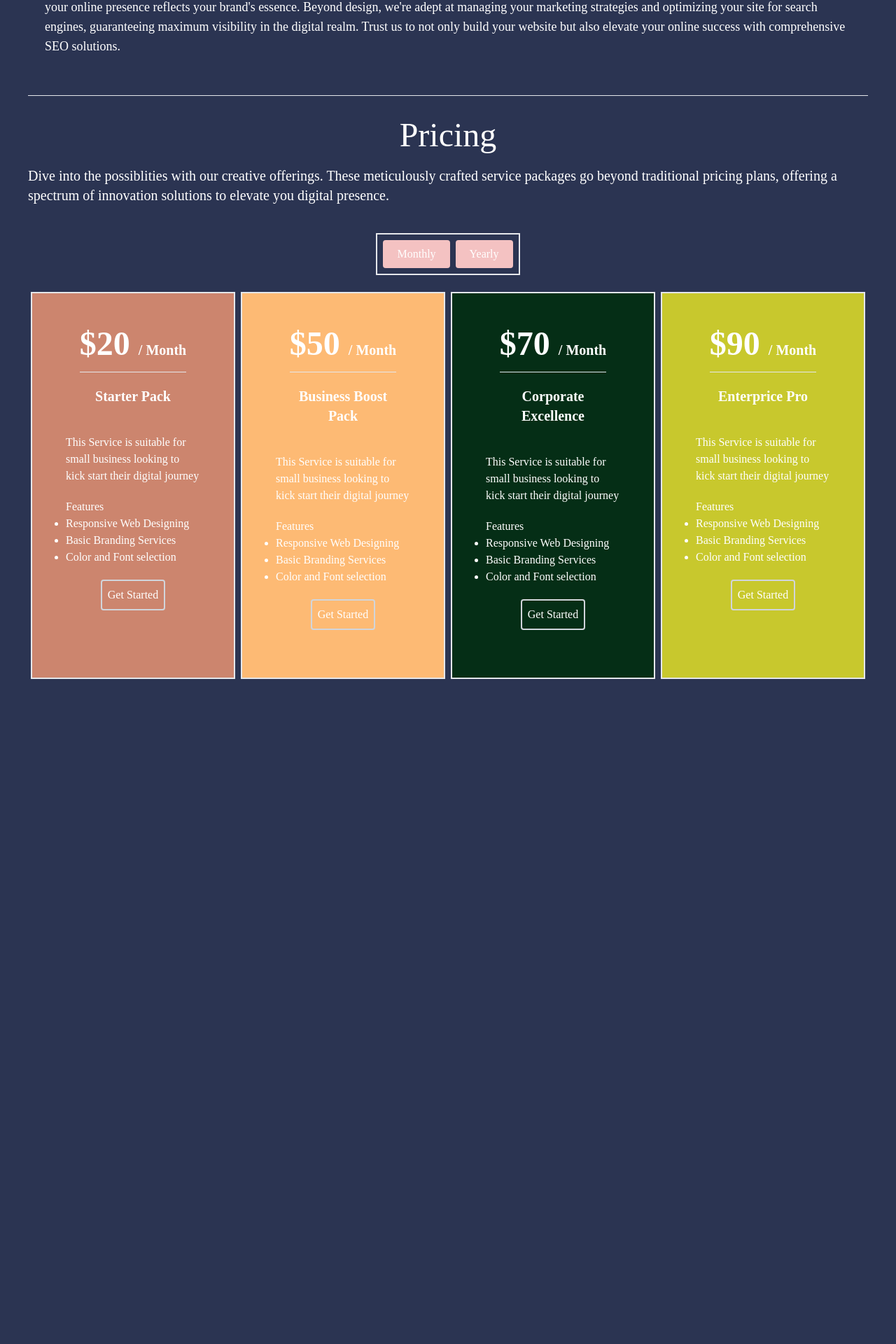
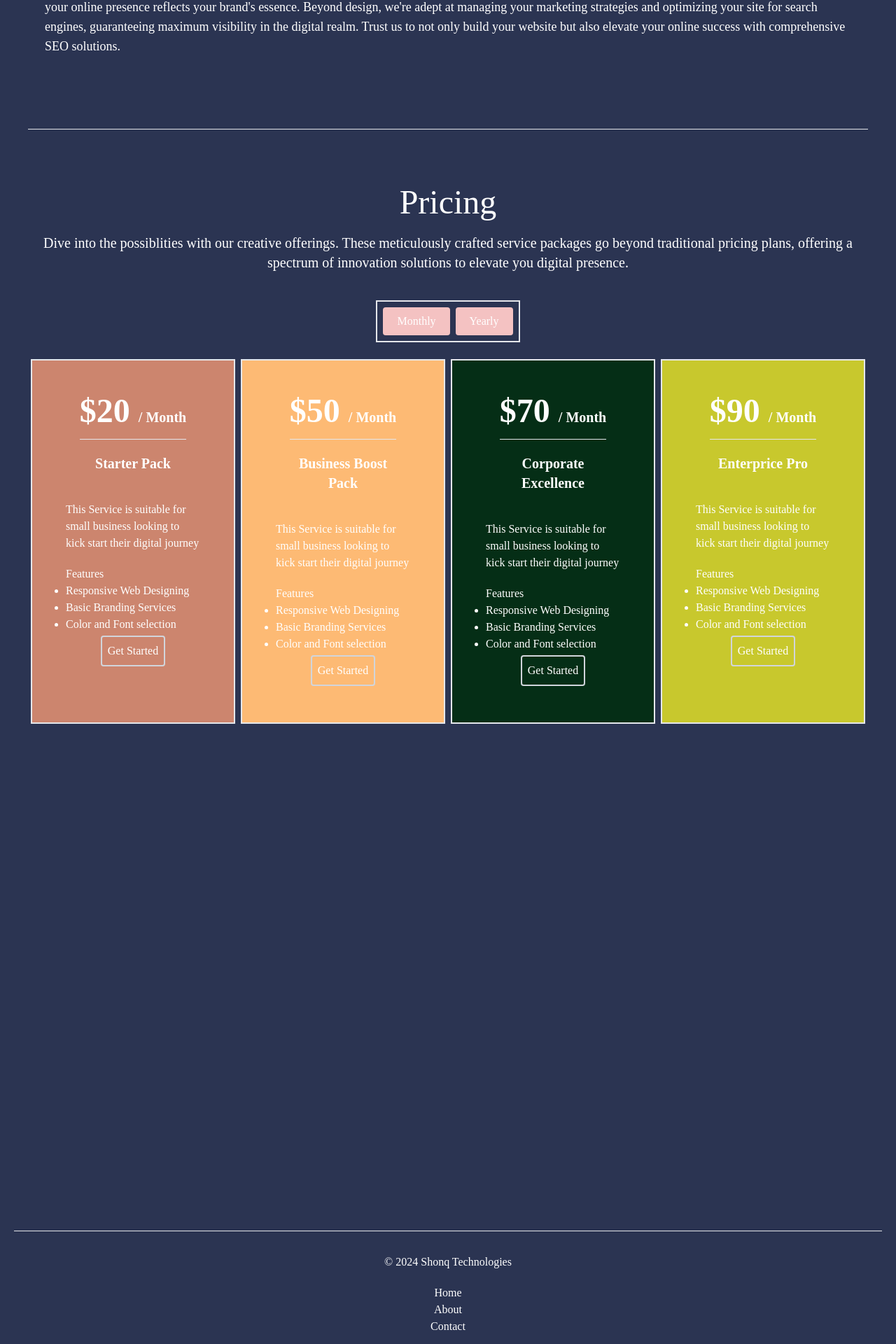
Before and after one commit to gkhayer/sample1, a React (Vite) app: page /monthly in a window 1280 px wide. Shown: the part 816-2736 px from the top of the page at 70% size. Before the commit the page ends 1850 px from the top, so only its background shows below. Built offline with nearby package versions, Linux system fonts and the light colour scheme.

Commit message:
add footer

```diff
--- a/src/Layouts/RootLayout.tsx
+++ b/src/Layouts/RootLayout.tsx
@@ -1,13 +1,16 @@
 import { NavLink, Outlet } from "react-router-dom";
 import Breadcrumbs from "../components/Breadcrumbs";
-import '../style/Header.css'
+import "../style/Header.css";
+import Footer from "../pages/Footer";
 
 const RootLayout = () => {
   return (
     <div className="root-layout">
       <header>
         <nav>
-          <h1><a href='/monthly'>Logo</a></h1>
+          <h1>
+            <a href="/monthly">Logo</a>
+          </h1>
           <NavLink to="/monthly">Home</NavLink>
           <NavLink to="about">About</NavLink>
           {/* <NavLink to="addblog">Add Blog</NavLink> */}
@@ -20,6 +23,7 @@ const RootLayout = () => {
       <main>
         <Outlet />
       </main>
+      <Footer />
     </div>
   );
 };
--- /dev/null
+++ b/src/pages/Footer.tsx
@@ -0,0 +1,28 @@
+import { Link } from "react-router-dom";
+
+const Footer = () => {
+  return (
+    <div>
+      <hr className="mt-[45rem] h-px my-8 bg-gray-200 border-0 dark:bg-gray-700"></hr>
+
+      <footer>
+        <p>&copy; 2024 Shonq Technologies</p>
+        <nav>
+          <ul>
+            <li>
+              <Link to="/">Home</Link>
+            </li>
+            <li>
+              <Link to="/about">About</Link>
+            </li>
+            <li>
+              <Link to="/contact">Contact</Link>
+            </li>
+          </ul>
+        </nav>
+      </footer>
+    </div>
+  );
+};
+
+export default Footer;
--- a/src/pages/Help/Faq.tsx
+++ b/src/pages/Help/Faq.tsx
@@ -5,8 +5,8 @@ const faq = () => {
   return (
     <div className="w-full h-screen">
       <div className="p-4">
-          {faqs.map((faq) => (
-            <Accordion question={faq.question} answer={faq.answer} />
+          {faqs.map((faq, key) => (
+            <Accordion key={key} question={faq.question} answer={faq.answer} />
           ))}
       </div>
     </div>
--- a/src/pages/Home.tsx
+++ b/src/pages/Home.tsx
@@ -68,7 +68,7 @@ const Home = () => {
         your online success with comprehensive SEO solutions.
       </p>
 
-      <hr className="h-px my-8 bg-gray-200 border-0 dark:bg-gray-700"></hr>
+      <hr className="h-px my-[5rem] bg-gray-200 border-0 dark:bg-gray-700"></hr>
       <SelectPackageTypeInfo />
     </>
   );
--- a/src/pages/HomeComponents/MonthlyPackage.tsx
+++ b/src/pages/HomeComponents/MonthlyPackage.tsx
@@ -53,8 +53,8 @@ const packages = [
 
 const MonthlyPackage = () => {
   return (
-    <div className="grid grid-cols-2 lg:grid-cols-4 md:grid-cols-2 sm:grid-cols-2 text-center border-indigo-500">
-      {packages.map((pack) => (
+    <div className="grid grid-cols-4 xl:grid-cols-4 lg:grid-cols-4 md:grid-cols-2 sm:grid-cols-1 text-center">
+      {packages.map((pack, key) => (
         <PackageCards
         price={pack.price}
         packTitle={pack.packTitle}
@@ -62,6 +62,7 @@ const MonthlyPackage = () => {
         features={pack.features}
         bgColor={pack.bg}
         textColor={pack.textColor}
+        key={key}
         />
       ))}
       </div>
--- a/src/pages/HomeComponents/PackageCards.tsx
+++ b/src/pages/HomeComponents/PackageCards.tsx
@@ -14,8 +14,7 @@ const PackageCards = ({
   const location = useLocation();
 
   return (
-    <div className={`border-2 p-12 m-1 ${bgColor}`}>
-      <div>
+    <div className={`basic-full border-2 p-12 m-1 ${bgColor}`}>
         <h2 className={heading}>
           {price} <span className="text-xl">/ {location.pathname.includes('monthly') ? 'Month' : 'Yr'}</span>
         </h2>
@@ -28,20 +27,17 @@ const PackageCards = ({
         <div className="text-left">
           <h1>Features</h1>
           <ul className="list-disc">
-            {Object.values(features).map((val) => (
-              <li>{val}</li>
+            {Object.values(features).map((val, key) => (
+              <li key={key}>{val}</li>
             ))}
           </ul>
         </div>
-      </div>
-      <div className="p-4">
         <button
           className={`border-solid border-2 border-gray-300 ${bgColor} p-2 m-1 relative bottom-0 cursor-pointer`}
         >
           <Link to="help/contact">Get Started</Link>
         </button>
       </div>
-    </div>
   );
 };
 
--- a/src/pages/HomeComponents/SelectPackageTypeInfo.tsx
+++ b/src/pages/HomeComponents/SelectPackageTypeInfo.tsx
@@ -4,7 +4,7 @@ const SelectPackageTypeInfo = () => {
   return (
     <div>
       <h6 className="b text-5xl">Pricing</h6>
-      <p className="text-xl text-left">
+      <p className="text-xl">
         Dive into the possiblities with our creative offerings. These
         meticulously crafted service packages go beyond traditional pricing
         plans, offering a spectrum of innovation solutions to elevate you
--- a/src/pages/HomeComponents/YearlyPack.tsx
+++ b/src/pages/HomeComponents/YearlyPack.tsx
@@ -53,7 +53,7 @@ const packages = [
 
 const YearlyPack = () => {
   return (
-    <div className="grid grid-cols-2 lg:grid-cols-4 md:grid-cols-2 sm:grid-cols-2 text-center">
+    <div className="grid grid-cols-1 xl:grid-cols-4 lg:grid-cols-4 md:grid-cols-2 sm:grid-cols-1  text-center">
       {packages.map((pack) => (
         <PackageCards
           price={pack.price}
```
Lines whose indentation alone changed are shown as unchanged.
